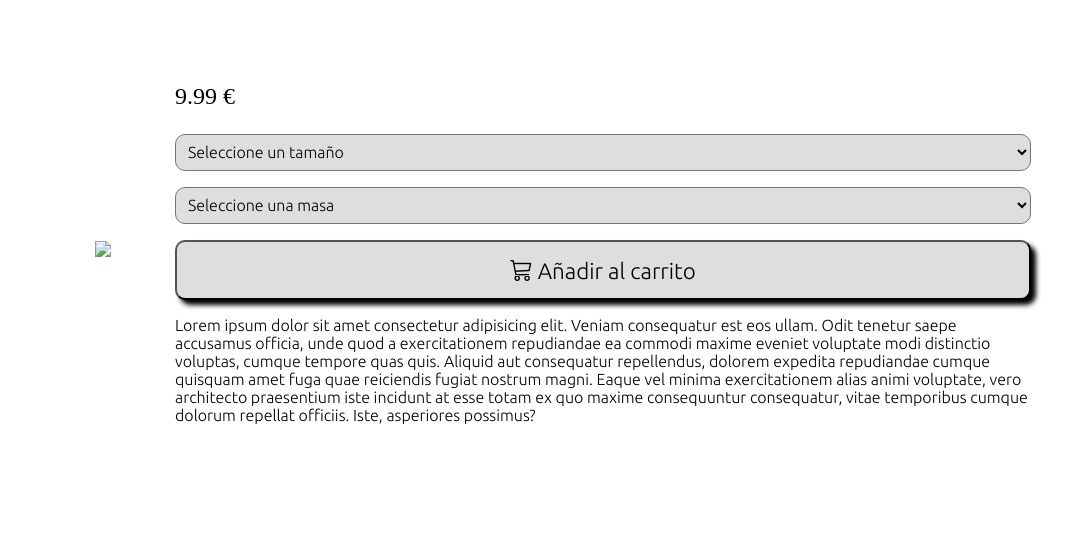
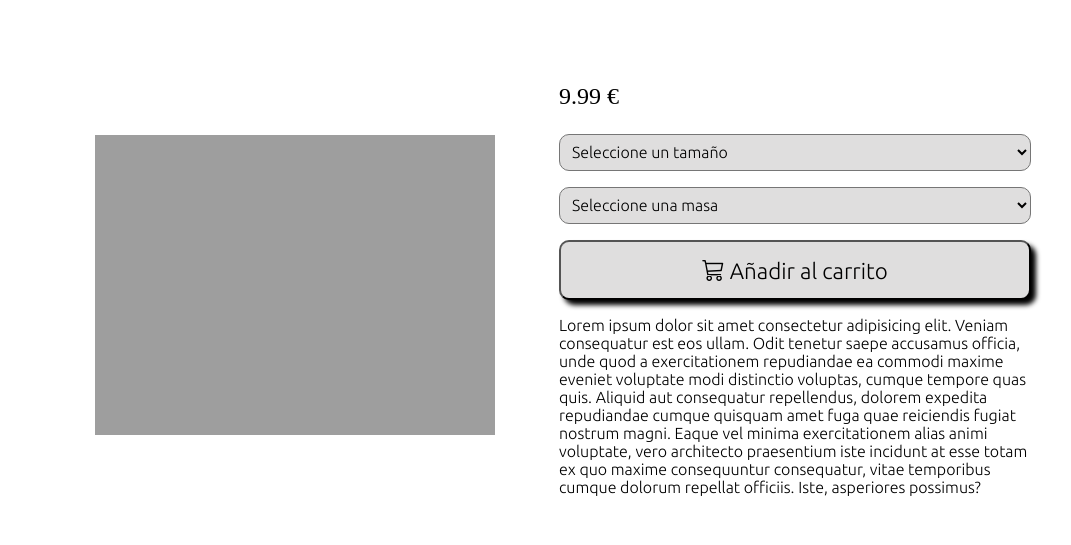
Before and after one commit to lyssakov/Pizzeria, a plain HTML site: page index.html in a window 1280 px wide. Shown: the part 255-800 px from the top of the page, without its empty margins (109-1180 px from the left). Drawn offline with nearby package versions, Linux system fonts and the light colour scheme; the site is published under a folder, as on GitHub Pages, so addresses that start at the root find nothing.

Commit message:
cambio foto

```diff
--- a/index.html
+++ b/index.html
@@ -28,7 +28,7 @@
             <h1 id="vegetal">Pizza vegetal</h3>
         </section>
         <section id="principal">
-            <img src="/img/pexels-visionartav-11654221.jpg" id="pizza">
+            <img src="img/pexels-visionartav-11654221.jpg" id="pizza">
             <div id="bloque">
             <p id="price">9.99 €</p>
             <p>
```
